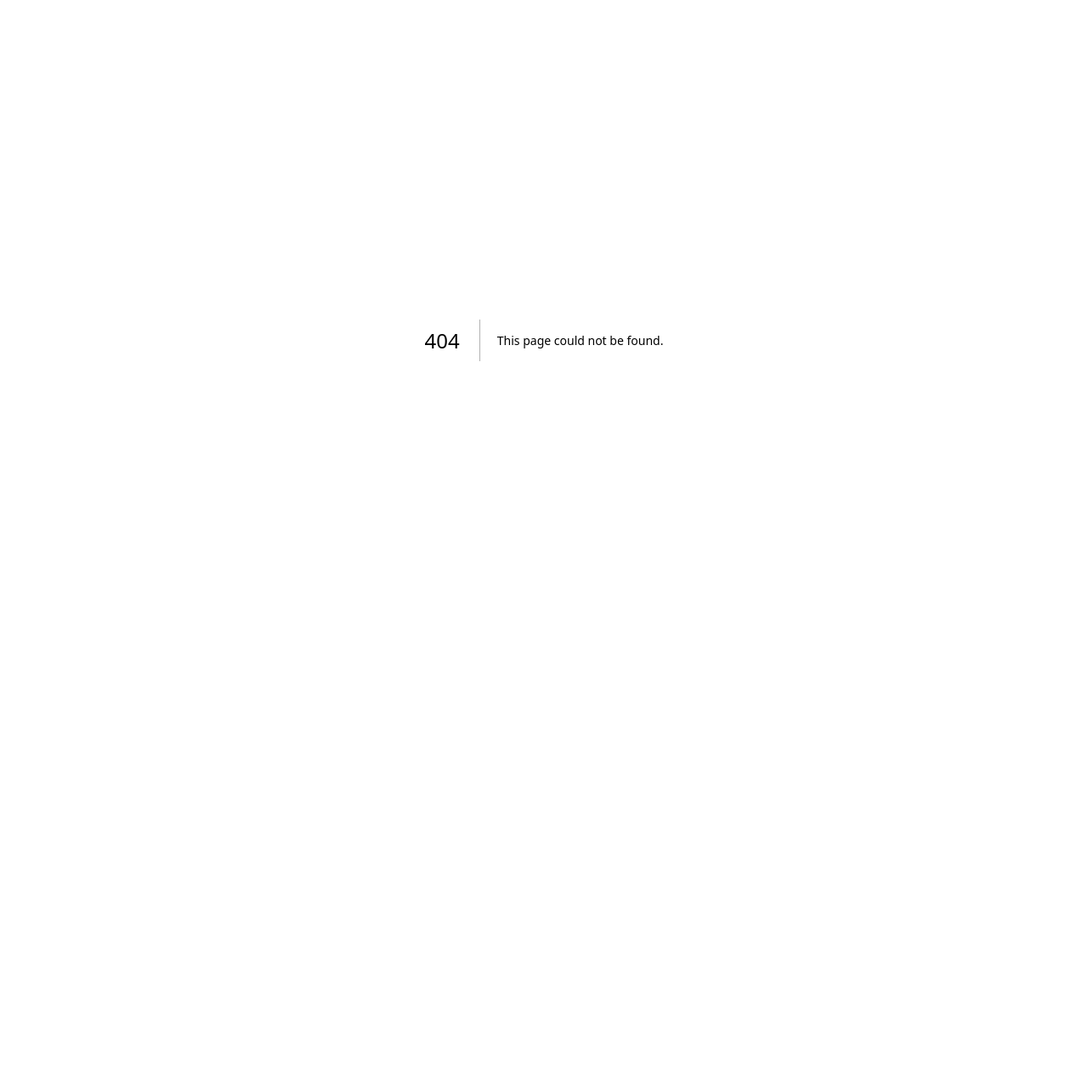
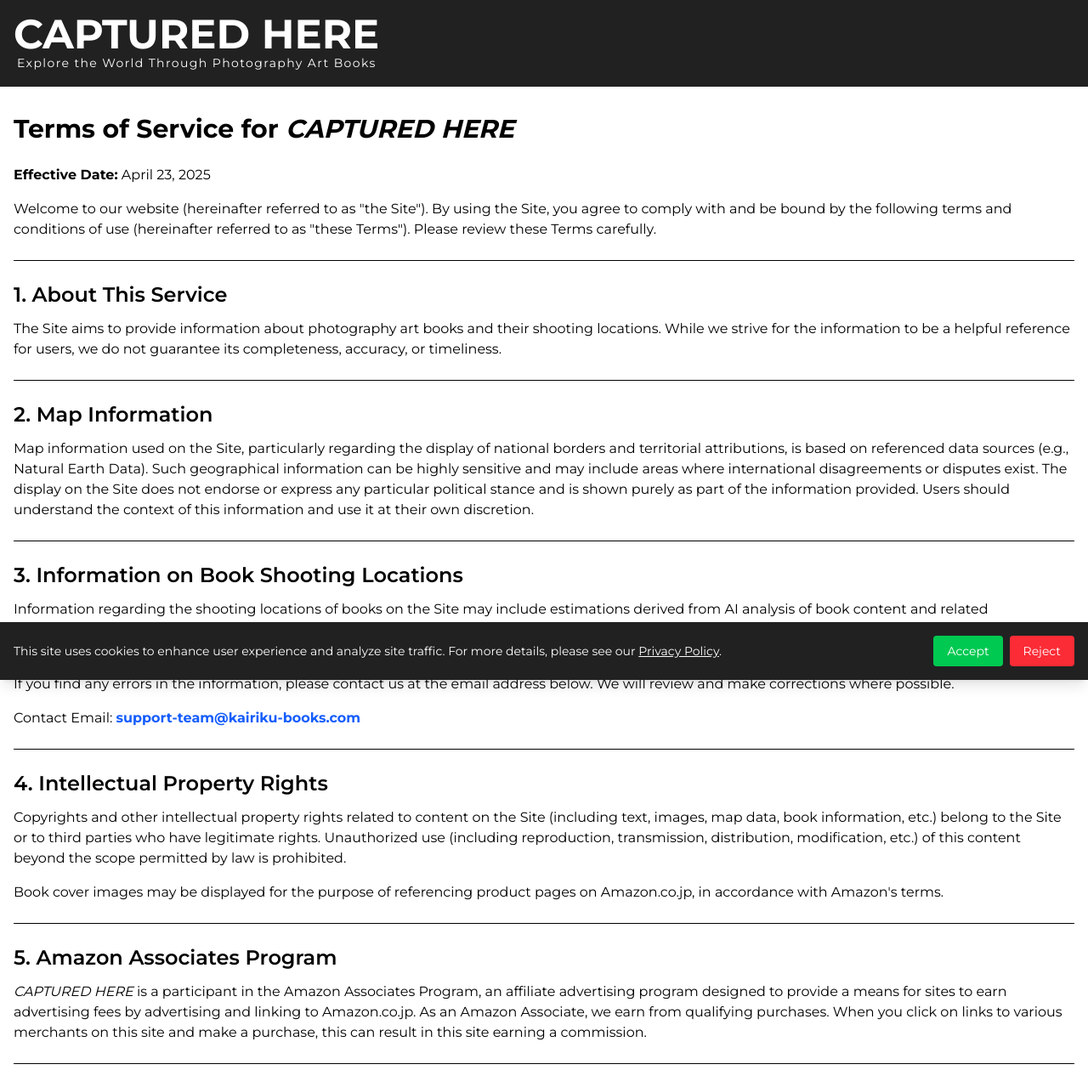
Before and after one commit to krb-01/captured-here, a Next.js app: page /terms-of-service in a window 1280 px wide. Before the commit this address had no page. Shown: the top 1279 px of the page at 85% size. Before the commit the page ends 800 px from the top, so only its background shows below. Built offline with nearby package versions, Linux system fonts and the light colour scheme.

Commit message:
create kiyaku update readme

```diff
--- /dev/null
+++ b/src/app/terms-of-service/page.tsx
@@ -0,0 +1,98 @@
+// src/app/terms-of-service/page.tsx
+import Link from 'next/link';
+import Layout from '@/components/Layout';
+
+export default function TermsOfServicePage() {
+  const today = new Date();
+  const formattedDate = today.toLocaleDateString('en-US', {
+    year: 'numeric',
+    month: 'long',
+    day: 'numeric',
+  });
+
+  const commonPStyle = "mb-4"; // Consistent paragraph styling
+  const sectionTitleStyle = "text-2xl font-semibold mb-3";
+
+  return (
+    <Layout>
+      <div className="max-w-[1280px] mx-auto px-4 py-8 bg-white text-black">
+        <h1 className="text-3xl font-bold mb-6">Terms of Service for <em>CAPTURED HERE</em></h1>
+        <p className={commonPStyle}><strong>Effective Date:</strong> {formattedDate}</p>
+        <p className="mb-6">
+          Welcome to our website (hereinafter referred to as "the Site"). By using the Site, you agree to comply with and be bound by the following terms and conditions of use (hereinafter referred to as "these Terms"). Please review these Terms carefully.
+        </p>
+
+        <hr className="my-6" />
+
+        <h2 className={sectionTitleStyle}>1. About This Service</h2>
+        <p className={commonPStyle}>
+          The Site aims to provide information about photography art books and their shooting locations. While we strive for the information to be a helpful reference for users, we do not guarantee its completeness, accuracy, or timeliness.
+        </p>
+
+        <hr className="my-6" />
+
+        <h2 className={sectionTitleStyle}>2. Map Information</h2>
+        <p className={commonPStyle}>
+          Map information used on the Site, particularly regarding the display of national borders and territorial attributions, is based on referenced data sources (e.g., Natural Earth Data). Such geographical information can be highly sensitive and may include areas where international disagreements or disputes exist. The display on the Site does not endorse or express any particular political stance and is shown purely as part of the information provided. Users should understand the context of this information and use it at their own discretion.
+        </p>
+
+        <hr className="my-6" />
+
+        <h2 className={sectionTitleStyle}>3. Information on Book Shooting Locations</h2>
+        <p className={commonPStyle}>
+          Information regarding the shooting locations of books on the Site may include estimations derived from AI analysis of book content and related information. Therefore, there is a possibility that such information may contain errors. While the Site endeavors to ensure the accuracy of this information, it is not guaranteed.
+        </p>
+        <p className={commonPStyle}>
+          If you find any errors in the information, please contact us at the email address below. We will review and make corrections where possible.
+        </p>
+        <p className={commonPStyle}>
+          Contact Email: <a href="mailto:support-team@kairiku-books.com" className="text-blue-600 hover:underline"><strong>support-team@kairiku-books.com</strong></a>
+        </p>
+
+        <hr className="my-6" />
+
+        <h2 className={sectionTitleStyle}>4. Intellectual Property Rights</h2>
+        <p className={commonPStyle}>
+          Copyrights and other intellectual property rights related to content on the Site (including text, images, map data, book information, etc.) belong to the Site or to third parties who have legitimate rights. Unauthorized use (including reproduction, transmission, distribution, modification, etc.) of this content beyond the scope permitted by law is prohibited.
+        </p>
+        <p className={commonPStyle}>
+          Book cover images may be displayed for the purpose of referencing product pages on Amazon.co.jp, in accordance with Amazon's terms.
+        </p>
+
+        <hr className="my-6" />
+
+        <h2 className={sectionTitleStyle}>5. Amazon Associates Program</h2>
+        <p className={commonPStyle}>
+          <em>CAPTURED HERE</em> is a participant in the Amazon Associates Program, an affiliate advertising program designed to provide a means for sites to earn advertising fees by advertising and linking to Amazon.co.jp. As an Amazon Associate, we earn from qualifying purchases. When you click on links to various merchants on this site and make a purchase, this can result in this site earning a commission.
+        </p>
+
+        <hr className="my-6" />
+
+        <h2 className={sectionTitleStyle}>6. Disclaimer</h2>
+        <p className={commonPStyle}>
+          The Site shall not be liable for any damages incurred by users as a result of using the Site, except in cases of willful misconduct or gross negligence on the part of the Site.
+        </p>
+        <p className={commonPStyle}>
+          The Site assumes no responsibility for the content or services of external sites linked from the Site.
+        </p>
+
+        <hr className="my-6" />
+
+        <h2 className={sectionTitleStyle}>7. Changes to Terms of Service</h2>
+        <p className={commonPStyle}>
+          The Site may change these Terms as necessary. The revised Terms of Service shall become effective from the time they are posted on the Site.
+        </p>
+
+        <hr className="my-6" />
+
+        <h2 className={sectionTitleStyle}>8. Governing Law and Jurisdiction</h2>
+        <p className={commonPStyle}>
+          These Terms shall be governed by and construed in accordance with the laws of Japan. Any disputes arising in connection with this service shall be subject to the exclusive jurisdiction of the Hiroshima District Court in the first instance.
+        </p>
+
+        <hr className="my-6" />
+
+      </div>
+    </Layout>
+  );
+}
--- a/src/components/Layout.tsx
+++ b/src/components/Layout.tsx
@@ -1,5 +1,5 @@
 import Link from 'next/link';
-import React from 'react'; // Removed useEffect, useRef, useState imports
+import React from 'react';
 import CookieBanner from './CookieBanner';
 
 interface LayoutProps {
@@ -7,17 +7,13 @@ interface LayoutProps {
 }
 
 const Layout: React.FC<LayoutProps> = ({ children }) => {
-  // Removed useEffect and useRef related code
-
   return (
     <div className="flex flex-col min-h-screen bg-white">
       <header className="w-full text-white sticky top-0 z-50 p-4 bg-[#212121]">
-        {/* Removed ref from Link, restored Tailwind classes for responsiveness */}
-        <Link href="/" className="block sm:inline-block sm:flex-col text-left">
-          {/* Adjusted Tailwind responsive font size classes for title */}
+        <Link href="/" className="block sm:inline-block sm:flex-col text-center sm:text-left">
+          {/* Restored to previous Tailwind responsive font size classes */}
           <div className="font-bold text-4xl sm:text-5xl whitespace-nowrap">CAPTURED HERE</div>
-          {/* Adjusted Tailwind responsive font size and padding classes for subtitle */}
-          <div className="text-xs tracking-wide pl-0.5 sm:text-sm sm:pl-1 sm:tracking-widest">Explore the World Through Photography Art Books</div>
+          <div className="text-xs sm:text-sm sm:pl-1 tracking-widest whitespace-nowrap">Explore the World Through Photography Art Books</div>
         </Link>
       </header>
 
@@ -29,6 +25,7 @@ const Layout: React.FC<LayoutProps> = ({ children }) => {
         <div className="flex flex-col items-center">
           <div className="flex gap-4 mb-2">
             <Link className="hover:underline" href="/privacy-policy">Privacy Policy</Link>
+            <Link className="hover:underline" href="/terms-of-service">Terms of Service</Link>
           </div>
           <div className="text-xs">
             © {new Date().getFullYear()} CAPTURED HERE. All rights reserved.
```
Also changed, not shown: 1 other file (tests, documents, lock files or other folders).
